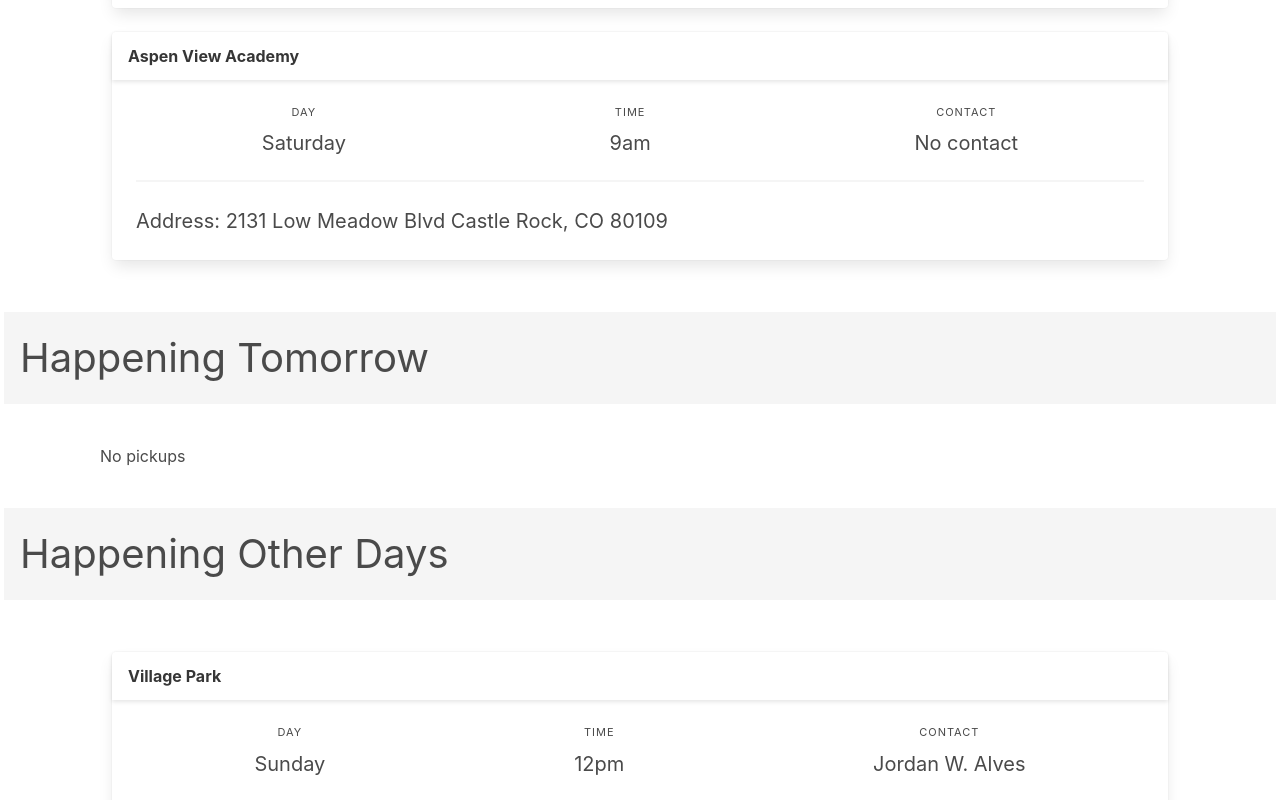
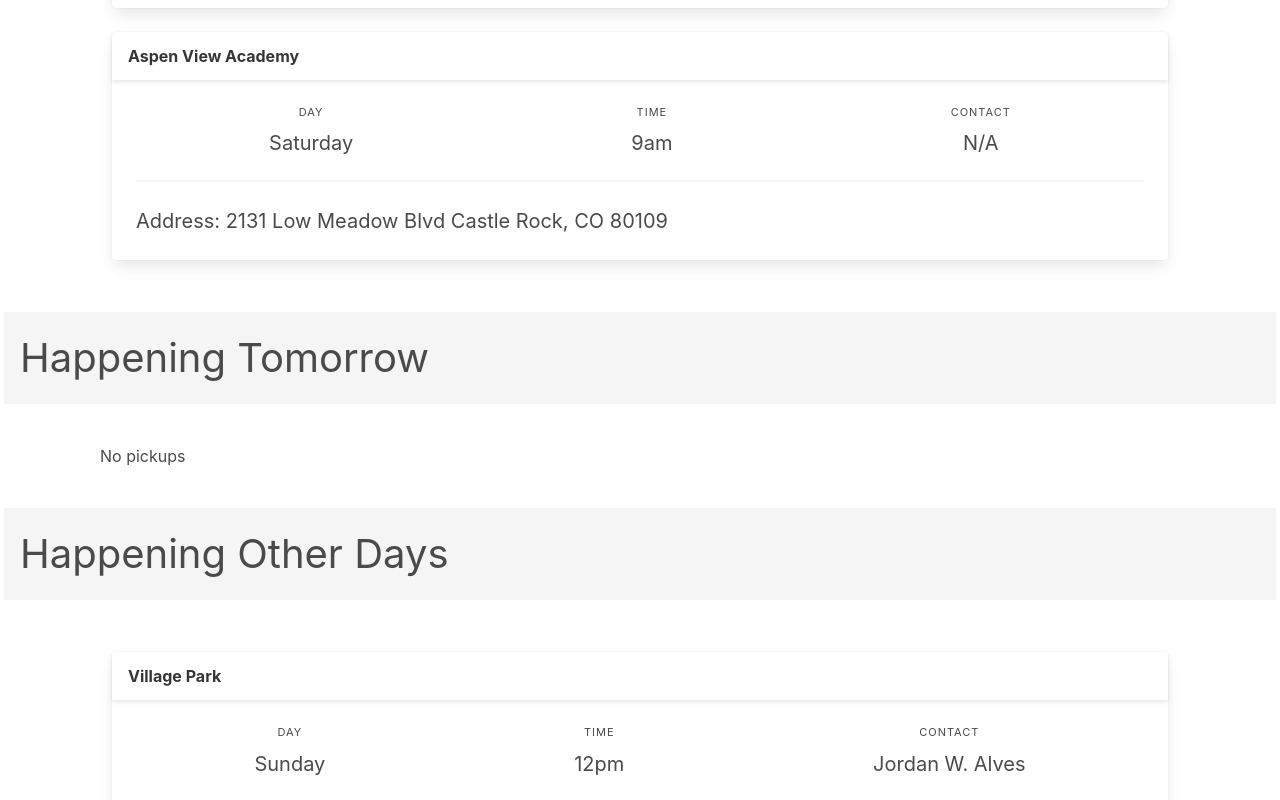
Before and after one commit to weirdestnerd/denverpickupsoccer, a React (Create React App) app: page / in a window 1280 px wide. Shown: the part 2020-2820 px from the top of the page. Built offline with nearby package versions, Linux system fonts and the light colour scheme.

Commit message:
change 'no contact' to 'N/A'

```diff
--- a/src/App.js
+++ b/src/App.js
@@ -46,7 +46,7 @@ const PickupCard = ({ field, day, time, address, contact }) => {
                                     <div className="level-item has-text-centered">
                                         <div>
                                             <p className="heading">Contact</p>
-                                            <p className="subtitle is-size-5-mobile">{contact || 'No contact'}</p>
+                                            <p className="subtitle is-size-5-mobile">{contact || 'N/A'}</p>
                                         </div>
                                     </div>
                                 </nav>
```
